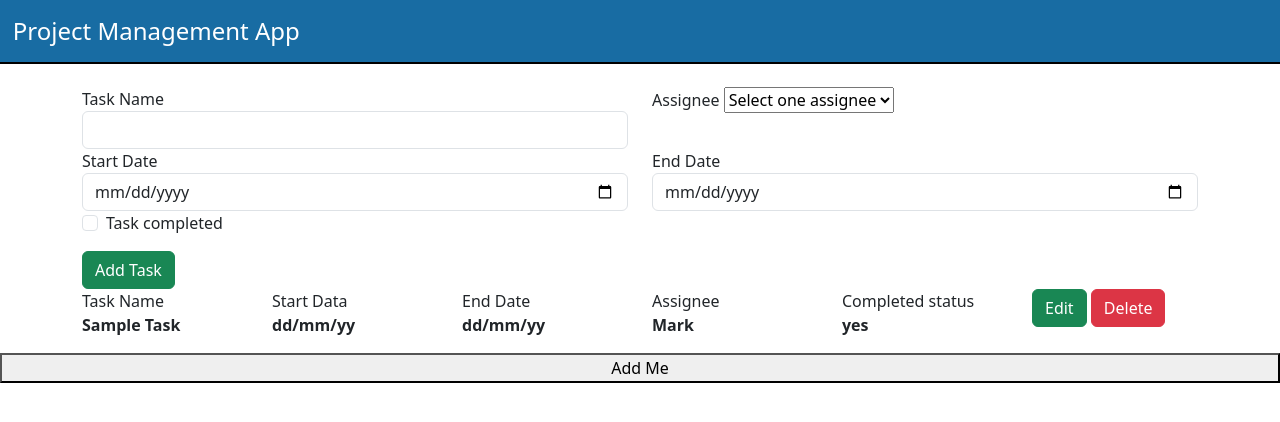
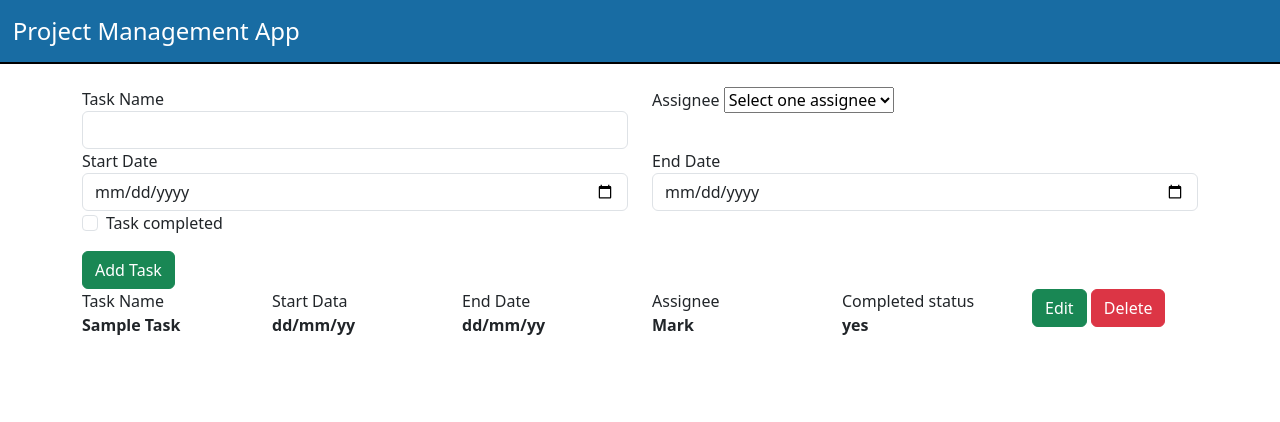
Before and after one commit to shreyastagram/FrontEnd, a website: page FrontEnd/projectmanager/html/task.html in a window 1280 px wide. Drawn offline with Linux system fonts and the light colour scheme.

Commit message:
removed button

```diff
--- a/FrontEnd/projectmanager/html/task.html
+++ b/FrontEnd/projectmanager/html/task.html
@@ -73,7 +73,6 @@
             </div>
         </div>
     </div>
-    <button>Add Me</button>
 </body>
     <script src="../scripts/task.js"></script>
 </html>
```
